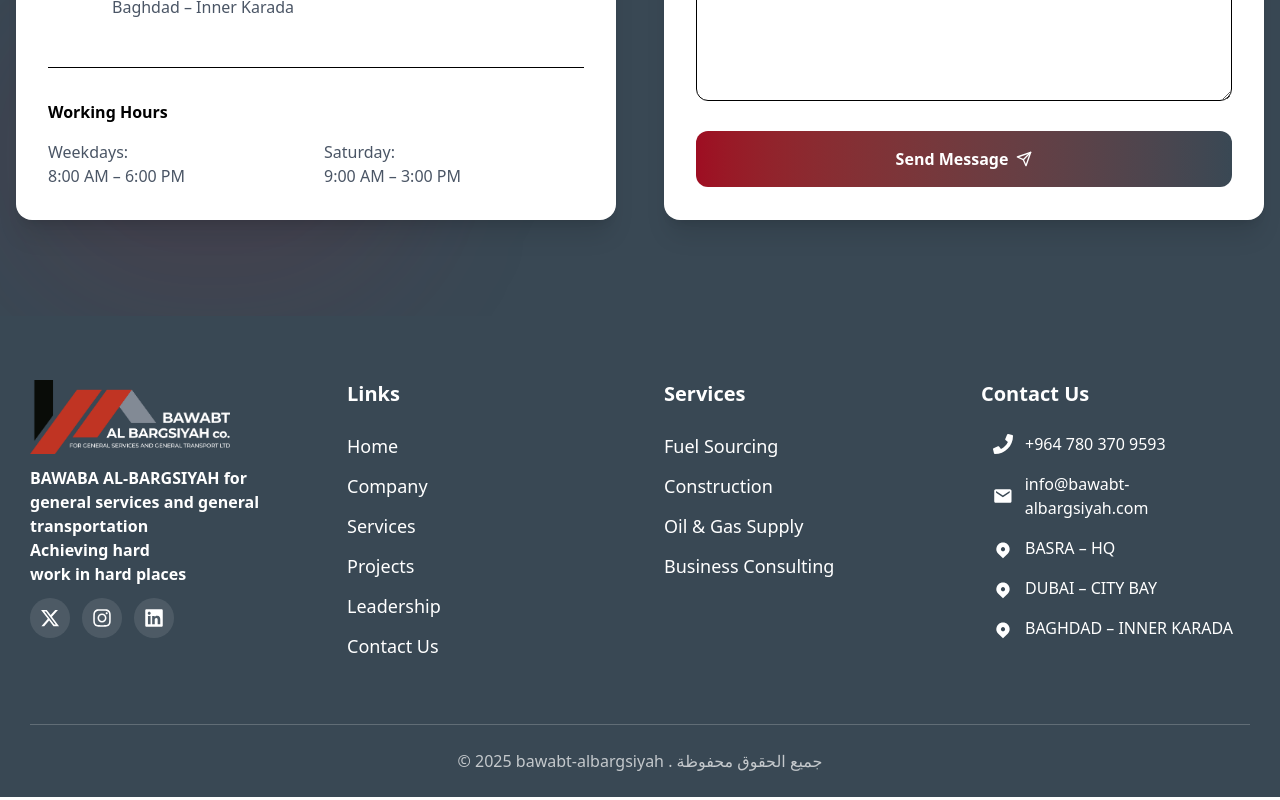
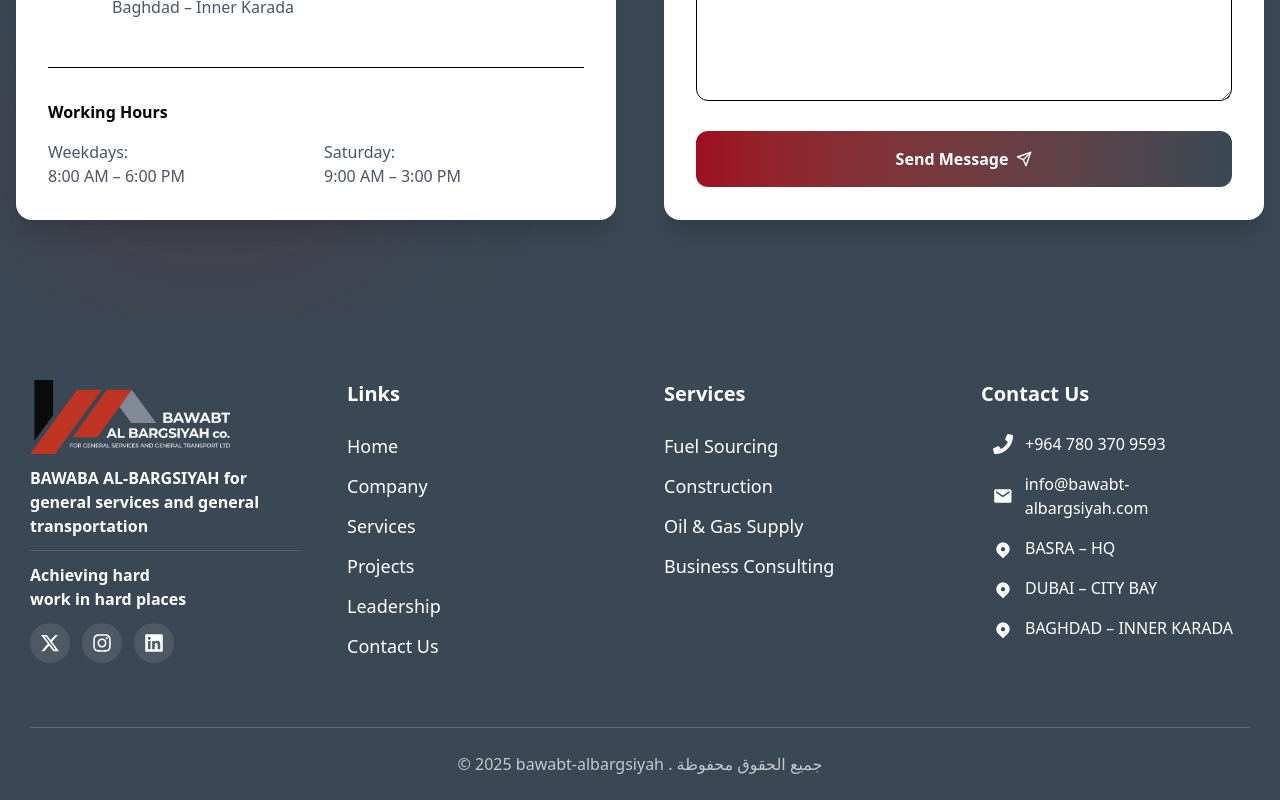
Before and after one commit to AbdulramanOmar/bawat, a Next.js app: page /contact in a window 1280 px wide. Shown: the part 813-1613 px from the top of the page. Built offline with nearby package versions, Linux system fonts and the light colour scheme.

Commit message:
Update Footer.jsx

```diff
--- a/src/app/components/Footer.jsx
+++ b/src/app/components/Footer.jsx
@@ -44,10 +44,10 @@
                 alt="Bawabt Albargsiyah-Logo"
               />
             </div>
-            <p className="my-3 text-base font-bold text-white">
+               <p className="my-3 text-base font-bold text-white">
               BAWABA AL-BARGSIYAH for general services and general
               transportation
-              <br className="mt-5" />
+              <hr className="my-3 text-[#7777]" />
               Achieving hard work in hard places
             </p>
             <div className="flex gap-3">
```
